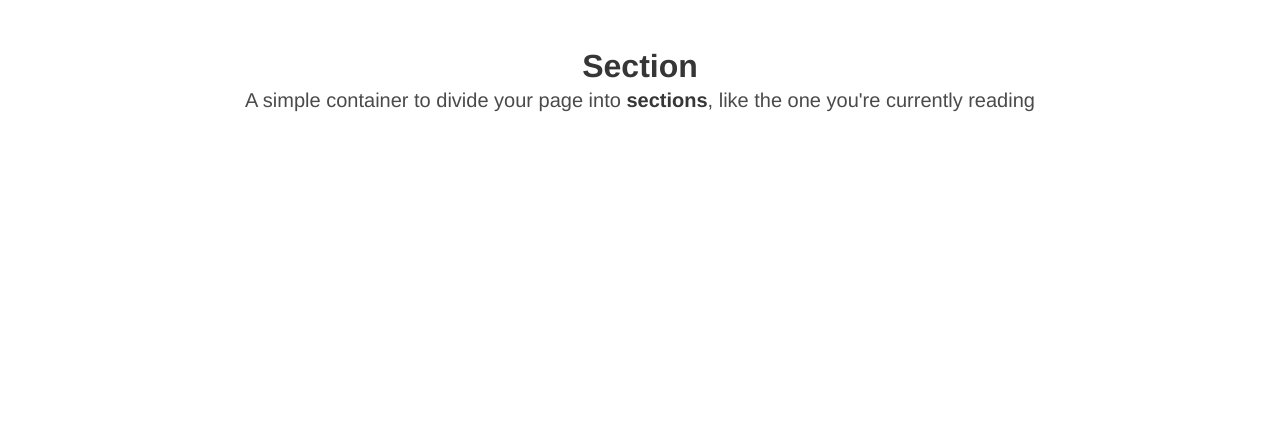
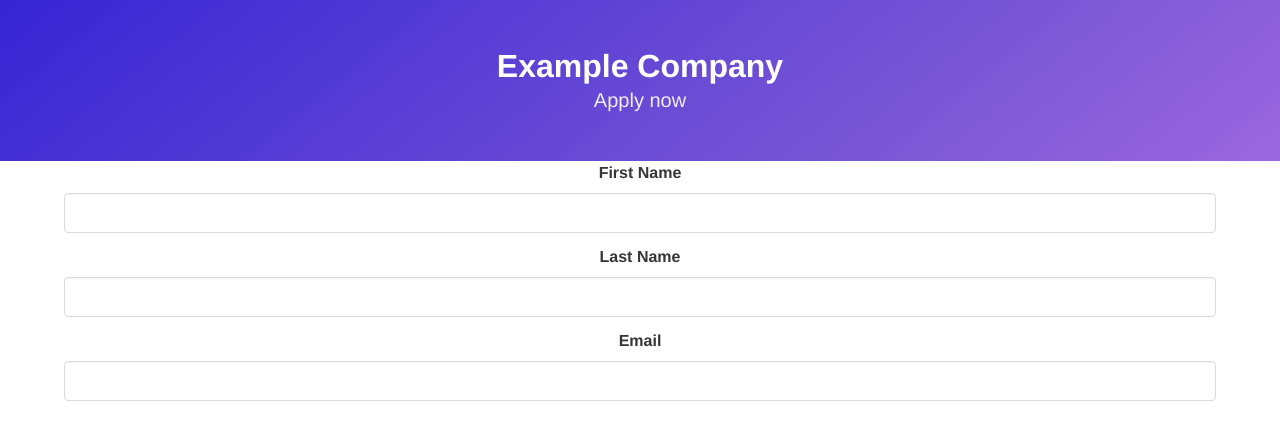
Before and after one commit to ChocPanda/cat-pun, a Vue app in the folder packages/client/candidate/: page / in a window 1280 px wide. Shown: the top 440 px of the page. Built offline with nearby package versions, Linux system fonts and the light colour scheme.

Commit message:
feat(candidate-app): Mock some components together
re #12

```diff
--- a/packages/client/candidate/src/App.vue
+++ b/packages/client/candidate/src/App.vue
@@ -1,17 +1,16 @@
 <template>
 	<div id="app">
-		<section class="section">
-			<div class="container">
-				<h1 class="title">
-					Section
-				</h1>
-				<h2 class="subtitle">
-					A simple container to divide your page into <strong>sections</strong>, like the one you're currently reading
-				</h2>
-			</div>
-		</section>
+		<ApplicationPage />
 	</div>
 </template>
+
+<script>
+import ApplicationPage from './views/ApplicationPage';
+
+export default {
+	components: { ApplicationPage }
+};
+</script>
 
 <style>
 #app {
--- /dev/null
+++ b/packages/client/candidate/src/components/ApplicationForm.vue
@@ -0,0 +1,28 @@
+<template>
+	<div class="container">
+		<section>
+			<BField v-model="firstName" label="First Name">
+				<BInput />
+			</BField>
+			<BField v-model="lastName" label="Last Name">
+				<BInput />
+			</BField>
+			<BField v-model="email" label="Email">
+				<BInput type="email" maxlength="30" />
+			</BField>
+		</section>
+	</div>
+</template>
+
+<script>
+export default {
+	data: () => ({
+		labelPosition: 'on-border',
+		firstName: '',
+		lastName: '',
+		email: ''
+	})
+};
+</script>
+
+<style></style>
--- /dev/null
+++ b/packages/client/candidate/src/views/ApplicationPage.vue
@@ -0,0 +1,20 @@
+<template>
+	<main>
+		<Hero v-bind:companyName="companyName" />
+		<ApplicationForm />
+	</main>
+</template>
+
+<script>
+import ApplicationForm from '../components/ApplicationForm';
+import Hero from './Hero';
+
+export default {
+	components: { Hero, ApplicationForm },
+	data: () => ({
+		companyName: 'Example Company'
+	})
+};
+</script>
+
+<style></style>
--- /dev/null
+++ b/packages/client/candidate/src/views/Hero.vue
@@ -0,0 +1,22 @@
+<template>
+	<section class="hero is-primary is-bold">
+		<div class="hero-body">
+			<div class="container">
+				<h1 class="title">
+					{{ companyName }}
+				</h1>
+				<h2 class="subtitle">
+					Apply now
+				</h2>
+			</div>
+		</div>
+	</section>
+</template>
+
+<script>
+export default {
+	props: { companyName: { type: String, required: true } }
+};
+</script>
+
+<style></style>
```
